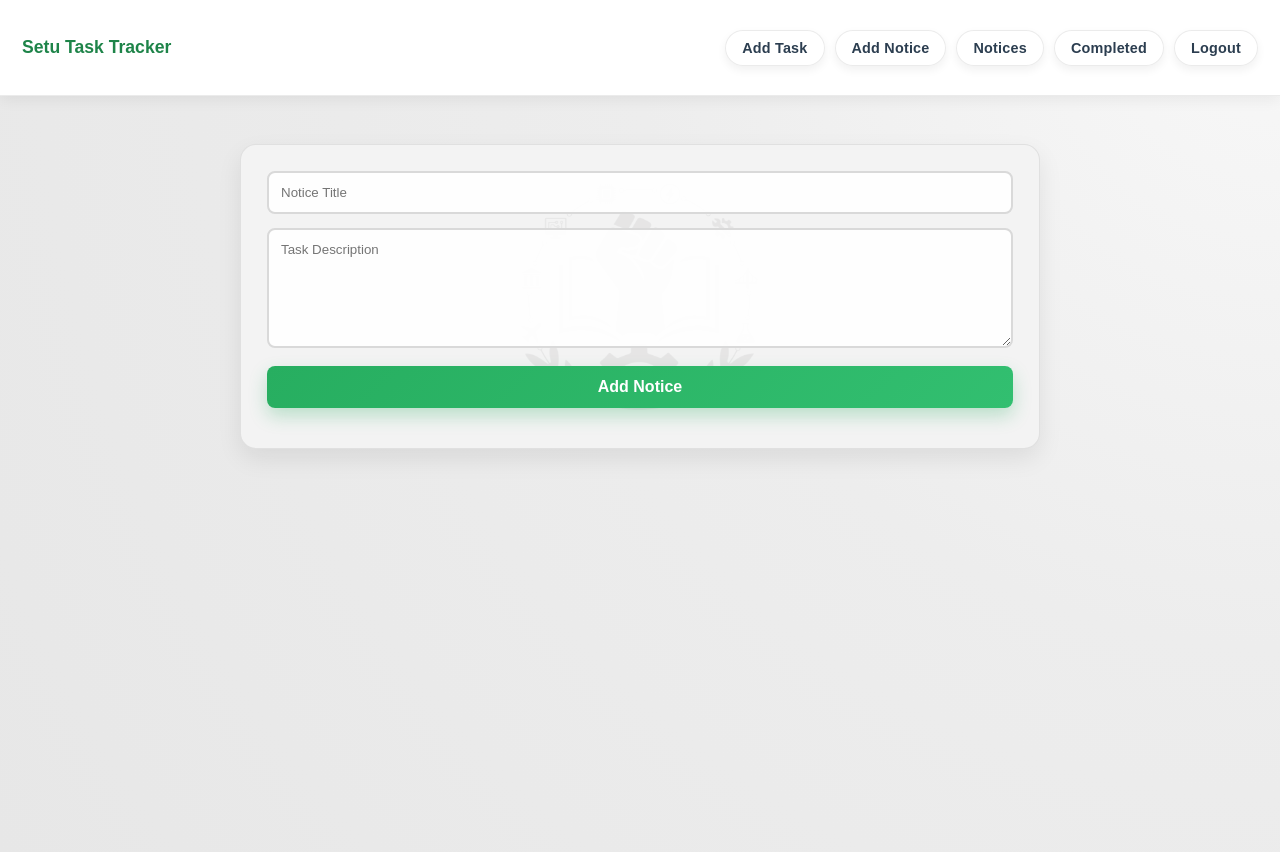
After one commit to AadiRajUp/setu-task-tracker, a Flask app: template templates/addnotice.html in a window 1280 px wide. The commit adds this page. Run offline with Flask 3, Linux system fonts and the light colour scheme; the template is opened without the code that fills it, so the values that code supplies are empty.

Commit message:
Added notices

```diff
--- a/main.py
+++ b/main.py
@@ -33,7 +33,7 @@ def login_required(func):
         return func(*args, **kwargs)
     return wrapper
 
-@app.get("/setu")
+@app.get("/setu/")
 @login_required
 def getMainPage():
     return render_template('index.html')
@@ -58,6 +58,11 @@ def getLoginPage():
 @login_required
 def getNoticePage():
     return render_template("notice.html")
+
+@app.get('/setu/addnotice')
+@login_required
+def getAddNoticePage():
+    return render_template("addnotice.html")
 
 @app.post('/setu/search')
 @login_required
@@ -250,7 +255,25 @@ def handletask():
     finally:
         conn.close()
 
-
+@app.post('/setu/addnotice')
+@login_required
+def handleNotice():
+    title = request.form["title"]
+    description = request.form["description"]
+    assigned_by = int(session["userid"])
+    assigned_date = datetime.now().strftime("%Y-%m-%d %H:%M")
+    query = "insert into notices(title,published_date,description,published_by) values(?,?,?,?)"
+    try:
+        conn = getdb()
+        conn.execute(query, (title,  assigned_date, description, assigned_by))
+        conn.commit()
+        return redirect(url_for('getMainPage'))
+    except sqlite3.Error as e:
+        print(e)
+        conn.rollback()
+        return redirect(url_for('getMainPage', error="Something went wrong"))
+    finally:
+        conn.close()
 @app.get("/setu/edit/<tid>")
 @login_required
 def getEditPage(tid):
--- /dev/null
+++ b/templates/addnotice.html
@@ -0,0 +1,19 @@
+{% extends "base.html" %}
+{% block title %} Form {% endblock %}
+{% block styles %}
+<link rel="stylesheet" href="{{ url_for('static', filename='form.css') }}">
+{% endblock %}
+
+{% block content %}
+    <div class="body">
+        <form action="{{url_for('handleNotice')}}" method="POST" class="adminFilled">
+            <input type="text" name="title" id="taskTitle" placeholder="Notice Title" required>
+            <textarea name="description" id="taskDescription" placeholder="Task Description" required></textarea>
+            <button type="submit">Add Notice</button>
+            </form>
+        </div>
+    </div>
+{% endblock %}
+{% block scripts %}
+
+{% endblock %}
--- a/templates/base.html
+++ b/templates/base.html
@@ -12,11 +12,12 @@
         <div class="brand" onclick="window.location.href='/'">Setu Task Tracker</div>
         <div class="nav-links">
             <a href="/setu/form">Add Task</a>
+            <a href="/setu/addnotice">Add Notice</a>
             <a href="/setu/notices">Notices</a>
            <!-- <a href="/tables" {{"" if session.get('userrole')=="Admin" else "hidden"}}>Tables</a>
            -->
 
-           <a href="/setu/completed">Completed</a>
+            <a href="/setu/completed">Completed</a>
             <a href="/setu/logout">Logout</a>
         </div>
     </nav>
--- a/templates/notice.html
+++ b/templates/notice.html
@@ -34,9 +34,7 @@
             <div class="contentBox" data-nid=${result.nid}>
                 <div class="title">
                     <h3>${result.title}</h3>
-                </div>
-                <div class="numericData">
-                    <h6>${result.published_date}</h6>
+                    <h3>${result.published_date}</h3>
                 </div>
                 <div class="extraContent">
                     <hr>
```
